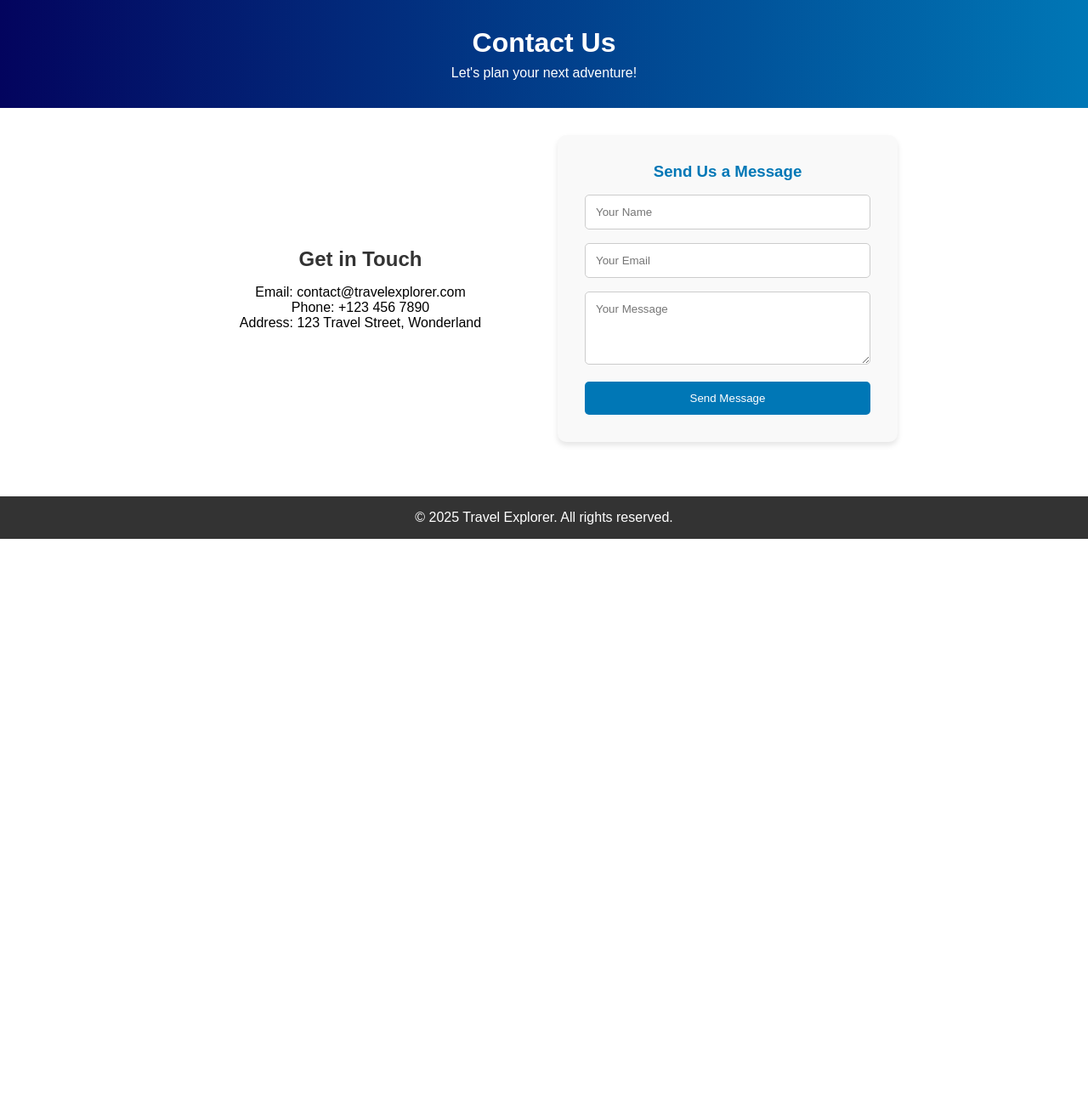
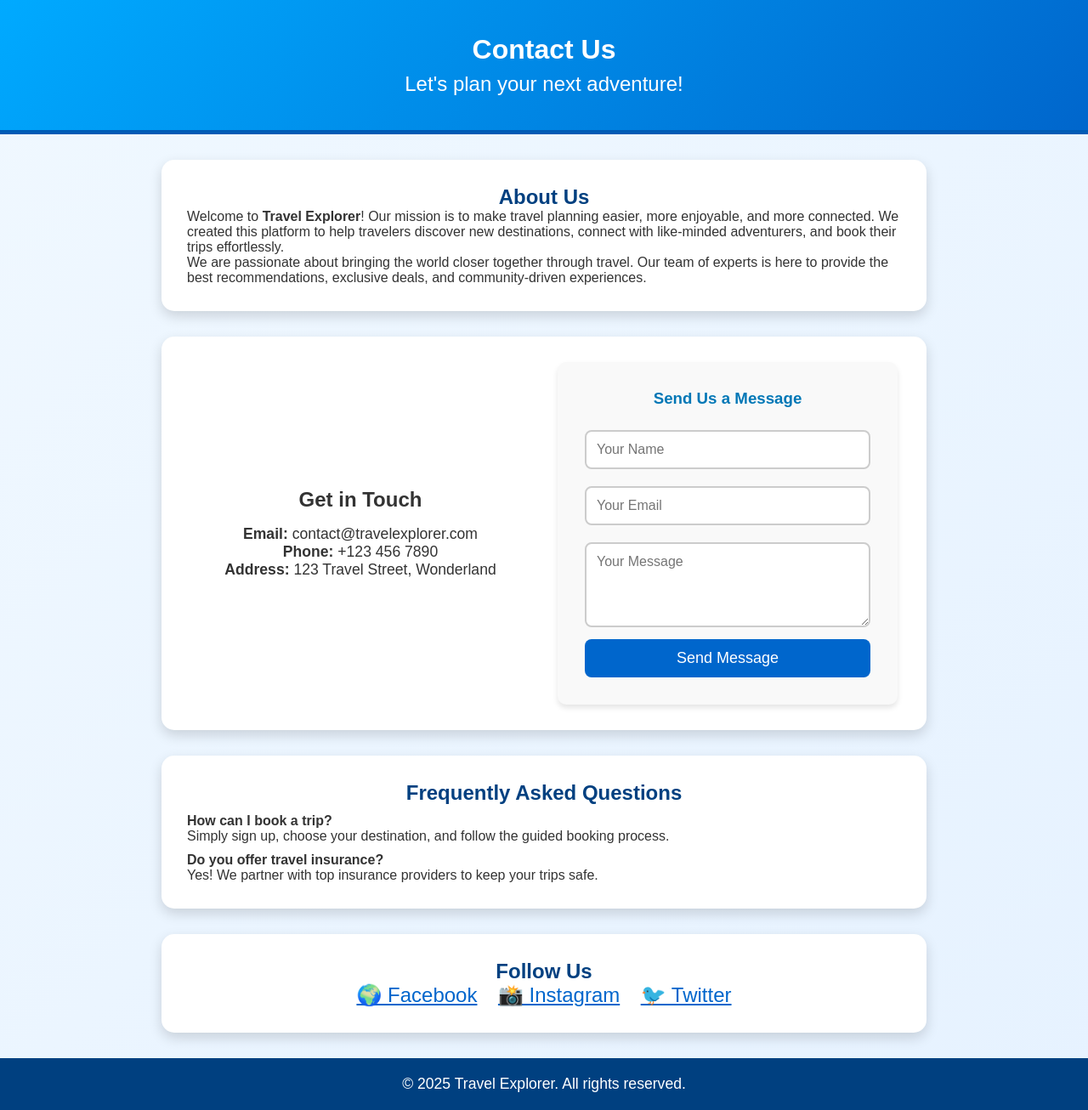
Before and after one commit to anjanasom/Travel-Booking-Website, a Flask app: page /contact in a window 1280 px wide. Shown: the whole page at 85% size. Before the commit the page ends 634 px from the top, so only its background shows below. Run offline with Flask 3, Linux system fonts and the light colour scheme.

Commit message:
Updated contact.html

```diff
--- a/website/templates/contact.html
+++ b/website/templates/contact.html
@@ -3,8 +3,106 @@
 <head>
     <meta charset="UTF-8">
     <meta name="viewport" content="width=device-width, initial-scale=1.0">
-    <title>Contact Us</title>
+    <title>Contact Us | Travel Explorer</title>
     <link rel="stylesheet" href="{{ url_for('static', filename='contact.css') }}">
+    <style>
+        body {
+            font-family: 'Poppins', sans-serif;
+            background: linear-gradient(135deg, #f0f8ff, #e6f2ff);
+            color: #333;
+            margin: 0;
+            padding: 0;
+        }
+        .contact-header {
+            background: linear-gradient(135deg, #00aaff, #0066cc);
+            color: white;
+            text-align: center;
+            padding: 40px;
+            font-size: 1.5em;
+            border-bottom: 5px solid #005bb5;
+        }
+        .about-us, .contact-container, .faq-section, .social-media {
+            max-width: 900px;
+            margin: 30px auto;
+            background: white;
+            padding: 30px;
+            border-radius: 15px;
+            box-shadow: 0px 6px 15px rgba(0, 0, 0, 0.15);
+            transition: transform 0.3s ease;
+        }
+        .about-us:hover, .contact-container:hover, .faq-section:hover, .social-media:hover {
+            transform: scale(1.02);
+        }
+        h2, h3 {
+            color: #004080;
+            text-align: center;
+        }
+        .contact-info {
+            text-align: center;
+            font-size: 1.1em;
+        }
+        .contact-form {
+            display: flex;
+            flex-direction: column;
+            align-items: center;
+        }
+        .contact-form input, .contact-form textarea {
+            width: 100%;
+            max-width: 600px;
+            padding: 12px;
+            margin: 10px 0;
+            border: 2px solid #ccc;
+            border-radius: 8px;
+            font-size: 1em;
+            transition: all 0.3s ease;
+        }
+        .contact-form input:focus, .contact-form textarea:focus {
+            border-color: #005bb5;
+            outline: none;
+        }
+        .contact-form button {
+            background: #0066cc;
+            color: white;
+            padding: 12px 20px;
+            border: none;
+            border-radius: 8px;
+            cursor: pointer;
+            font-size: 18px;
+            transition: all 0.3s ease;
+        }
+        .contact-form button:hover {
+            background: #005bb5;
+            transform: scale(1.05);
+        }
+        .faq-section {
+            text-align: left;
+        }
+        .faq-question {
+            font-weight: bold;
+            margin-top: 10px;
+        }
+        .social-media {
+            text-align: center;
+        }
+        .social-icons a {
+            margin: 0 10px;
+            font-size: 24px;
+            color: #0066cc;
+            transition: transform 0.3s ease;
+        }
+        .social-icons a:hover {
+            transform: scale(1.2);
+            color: #004080;
+        }
+        footer {
+            text-align: center;
+            padding: 20px;
+            background: #004080;
+            color: white;
+            font-size: 1.1em;
+            margin-top: 30px;
+        }
+    </style>
 </head>
 <body>
     <header class="contact-header">
@@ -12,12 +110,18 @@
         <p>Let's plan your next adventure!</p>
     </header>
 
+    <section class="about-us">
+        <h2>About Us</h2>
+        <p>Welcome to <strong>Travel Explorer</strong>! Our mission is to make travel planning easier, more enjoyable, and more connected. We created this platform to help travelers discover new destinations, connect with like-minded adventurers, and book their trips effortlessly.</p>
+        <p>We are passionate about bringing the world closer together through travel. Our team of experts is here to provide the best recommendations, exclusive deals, and community-driven experiences.</p>
+    </section>
+
     <section class="contact-container">
         <div class="contact-info">
             <h2>Get in Touch</h2>
-            <p>Email: contact@travelexplorer.com</p>
-            <p>Phone: +123 456 7890</p>
-            <p>Address: 123 Travel Street, Wonderland</p>
+            <p><strong>Email:</strong> contact@travelexplorer.com</p>
+            <p><strong>Phone:</strong> +123 456 7890</p>
+            <p><strong>Address:</strong> 123 Travel Street, Wonderland</p>
         </div>
 
         <div class="contact-form">
@@ -31,6 +135,23 @@
         </div>
     </section>
 
+    <section class="faq-section">
+        <h2>Frequently Asked Questions</h2>
+        <p class="faq-question">How can I book a trip?</p>
+        <p>Simply sign up, choose your destination, and follow the guided booking process.</p>
+        <p class="faq-question">Do you offer travel insurance?</p>
+        <p>Yes! We partner with top insurance providers to keep your trips safe.</p>
+    </section>
+
+    <section class="social-media">
+        <h2>Follow Us</h2>
+        <div class="social-icons">
+            <a href="#" target="_blank">🌍 Facebook</a>
+            <a href="#" target="_blank">📸 Instagram</a>
+            <a href="#" target="_blank">🐦 Twitter</a>
+        </div>
+    </section>
+
     <footer>
         <p>&copy; 2025 Travel Explorer. All rights reserved.</p>
     </footer>
```
